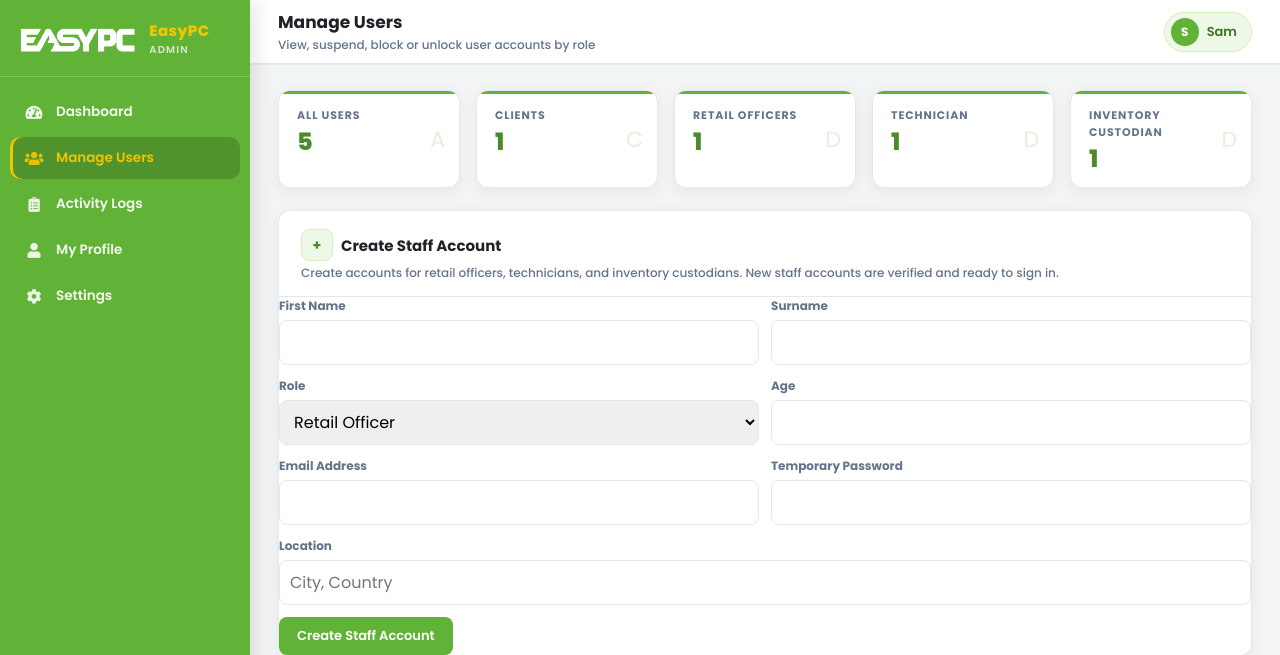
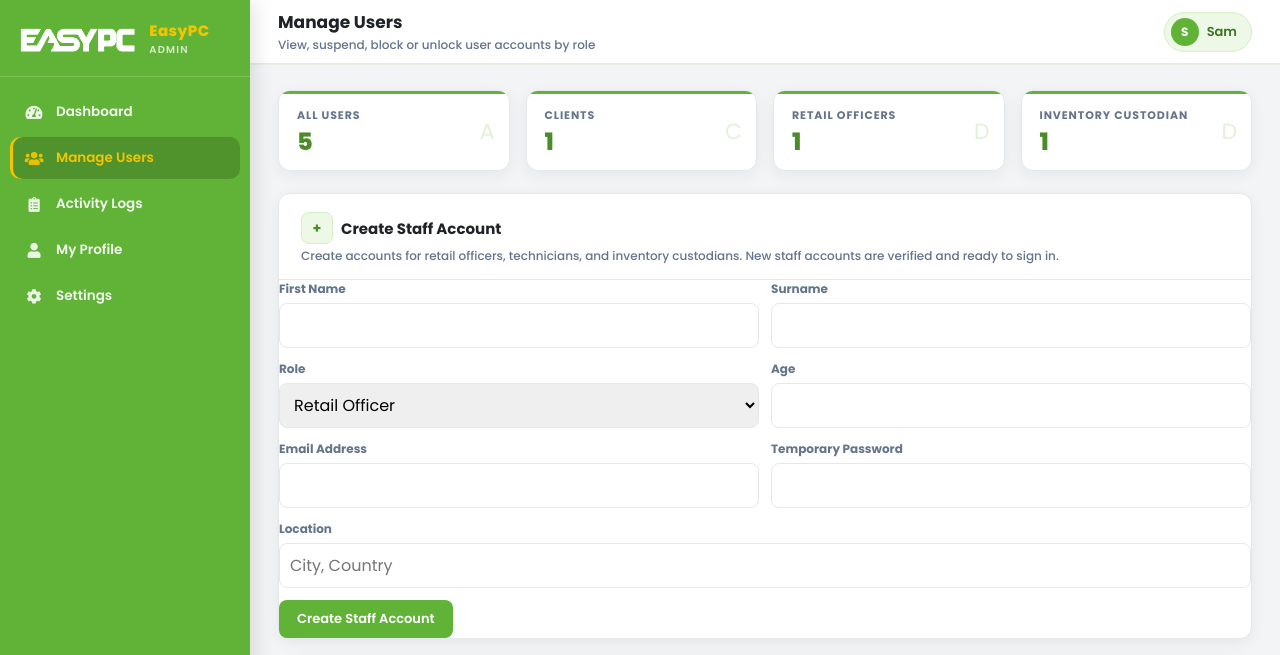
Before and after one commit to samanthajms/TechPrime-AI, a PHP site: page /ADMIN/manage_users.php in a window 1280 px wide. Shown: the top 655 px of the page. Run offline with PHP 8.4, Linux system fonts and the light colour scheme; a user stored in the database is signed in; data comes from the database, SQL or seed files in the repository; data that the repository does not hold is empty.

Commit message:
remove technician

```diff
--- a/TechPrime-AI/ADMIN/manage_users.php
+++ b/TechPrime-AI/ADMIN/manage_users.php
@@ -520,11 +520,6 @@ $users = $user_rows[$active_tab];
                 <div class="stat-icon">D</div>
             </div>
             <div class="stat-card">
-                <div class="stat-label">Technician</div>
-                <div class="stat-num"><?php echo (int)$count_technician; ?></div>
-                <div class="stat-icon">D</div>
-            </div>
-            <div class="stat-card">
                 <div class="stat-label">Inventory Custodian</div>
                 <div class="stat-num"><?php echo (int)$count_custodian; ?></div>
                 <div class="stat-icon">D</div>
```
